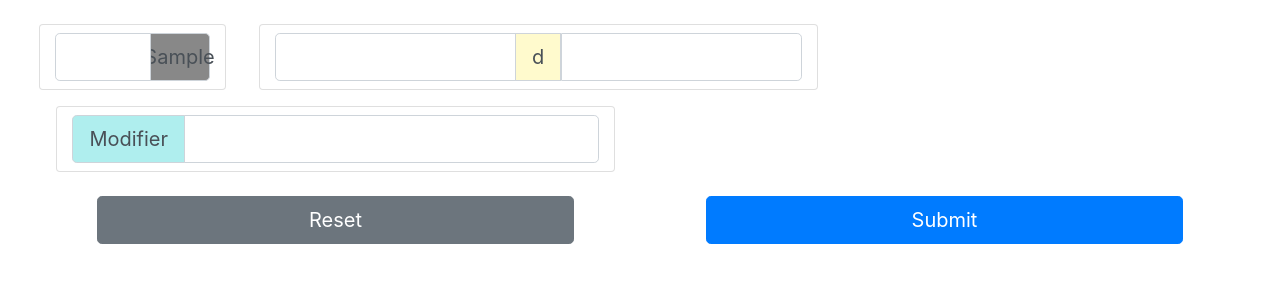
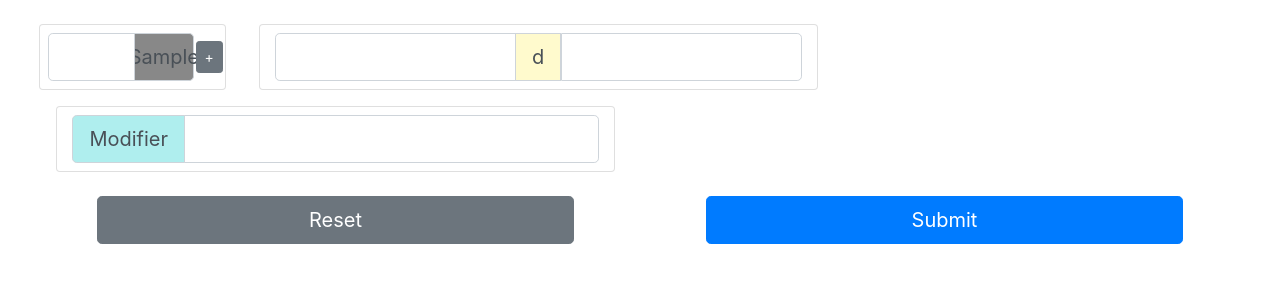
Before and after one commit to callumfrance/dice-roller, a Python web app: template dice-roller/templates/dice_build.html in a window 1280 px wide. Shown: the top 300 px of the page. Run offline with Jinja, Linux system fonts and the light colour scheme; the template is opened without the code that fills it: most values are stand-ins (such as "Sample title", 1, 10 or a date in 2020); some libraries are stand-ins or nearby versions.

Commit message:
Little extendable menus added for min/max (not implemented yet

```diff
--- a/dice-roller/templates/dice_build.html
+++ b/dice-roller/templates/dice_build.html
@@ -20,12 +20,31 @@
 				<div class="col-xl-2 col-md-4 col-sm-6 my-2">
 					<div class="row">
 						<div class="col-11 mx-auto">
-							<div class="card row">
-								<div class="input-group input-group-lg col-12">
+							<div class="card row d-flex flex-row justify-content-around">
+								<div class="input-group input-group-lg col-10 mx-0 pr-0 pl-2">
 									<input id="{{ dice_type }}-input" name="{{ dice_type }}" class="form-control my-2" type="number">
 									<div class="input-group-append my-2 d-flex" onClick="addRollerFlask(document.getElementById('{{ dice_type }}-input'));">
 										<span class="input-group-text m-0 p-0 justify-content-center" style="background:{{ dice_colour }}; width: 3em;">{{ dice_type }}</span>
 									</div>
+								</div>
+								<div onClick="unhideExtras('{{ dice_type }}-extra');" class="col-2 input-group my-2 py-2 mx-0 px-0 justify-content-center">
+									<div class="btn btn-secondary btn-sm">+</div>
+								</div>
+								<div class="{{ dice_type }}-extra col-6 input-group input-group-lg mx-0 pr-1 pl-2" style="display: none;">
+									<input type="number" class="form-control my-2">
+									<div class="input-group-append my-2 d-flex">
+										<span class="input-group-text m-0 p-0 justify-content-center">
+											Min
+										</span>
+									</div>
+								</div>
+								<div class="{{ dice_type }}-extra col-6 input-group input-group-lg mx-0 pr-2 pl-1" style="display: none;">
+									<div class="input-group-prepend my-2 d-flex">
+										<span class="input-group-text m-0 p-0 justify-content-center">
+											Max
+										</span>
+									</div>
+									<input type="number" class="form-control my-2">
 								</div>
 							</div>
 						</div>
@@ -91,6 +110,21 @@ function resetFlaskRollers() {
 
 	document.getElementById('modifier-input').value = '';
 };
+
+function unhideExtras(ex_class) {
+	var all_ex_classes = document.getElementsByClassName(ex_class);
+	var new_val;
+
+	if (all_ex_classes[0].style.display == "none") {
+		new_val = "flex";
+	} else {
+		new_val = "none";
+	}
+
+	for (var i=0; i<all_ex_classes.length; i++) {
+		all_ex_classes[i].style.display = new_val;
+	}
+};
 	</script>
 </body>
 </html>
```
